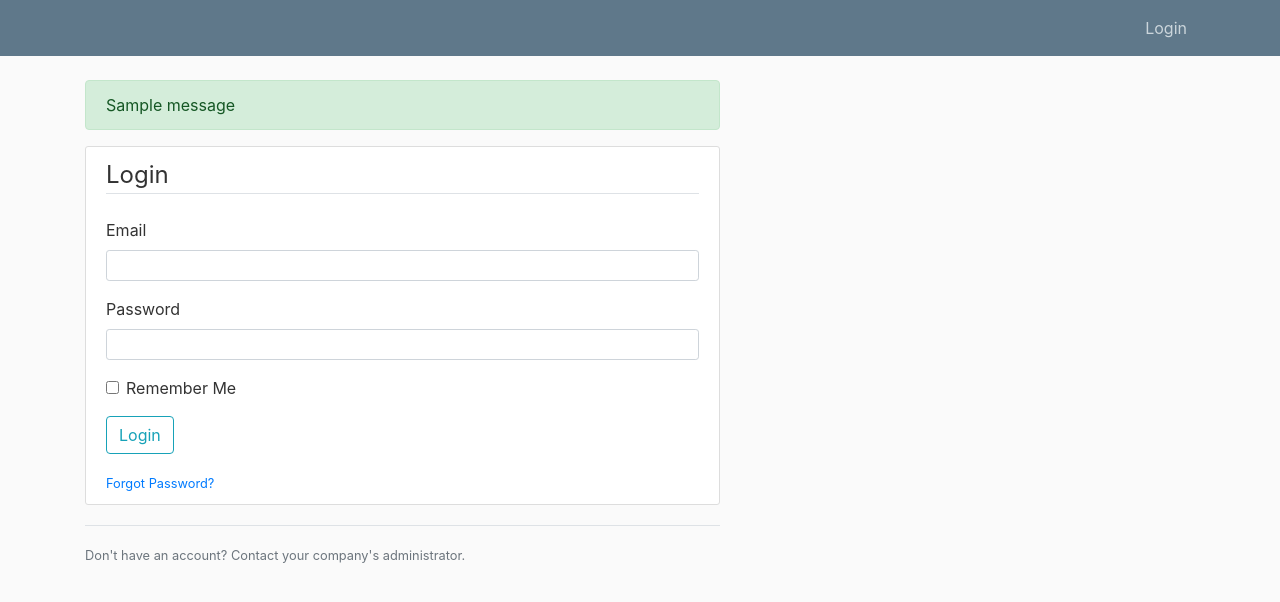
After one commit to anishjmenon/flaskapp_01, a Flask app: page /login in a window 1280 px wide. The commit adds this page. Shown: the top 602 px of the page. Run offline with Flask 2, Linux system fonts and the light colour scheme; one stand-in notice (Sample message) is shown; some libraries are stand-ins or nearby versions.

Commit message:
Add files via upload

```diff
--- a/application.py
+++ b/application.py
@@ -1,8 +1,91 @@
-from flask import Flask, render_template
+from flask import Flask, render_template, url_for, flash, redirect, request
+from forms import LoginForm, StockConfirmationForm
+from flask_sqlalchemy import SQLAlchemy
+from datetime import datetime
+from flask_login import LoginManager, UserMixin, login_user, current_user, logout_user, login_required
 
 app = Flask(__name__)
 
-@app.route('/')
+app.config['SECRET_KEY'] = '9e5fa42d176d5b2b0924f825e127f1bf'
 
+app.config['SQLALCHEMY_DATABASE_URI'] = 'sqlite:///stkcfm.db'
+db = SQLAlchemy(app)
+
+login_manager = LoginManager(app)
+login_manager.login_view = 'login'
+login_manager.login_message_category = 'info'
+
+@login_manager.user_loader
+def load_user(user_id):
+    return User.query.get(int(user_id))
+
+class User(db.Model, UserMixin):
+    id = db.Column(db.Integer, primary_key=True)
+    name = db.Column(db.String(100), nullable=False)
+    email = db.Column(db.String(120), unique=True, nullable=False)
+    password = db.Column(db.String(60), nullable=False)
+    stock = db.relationship('Stock', backref='creator', lazy=True)
+
+    def __repr__(self):
+        return f"User('{self.name}', '{self.email}')"
+
+class Materialmast(db.Model):
+    material_num = db.Column(db.Integer, primary_key=True)
+    material_desc = db.Column(db.String(100), nullable=False)
+
+    def __repr__(self):
+        return f"Materialmast('{self.material_num}', '{self.material_desc}')"
+
+class Stock(db.Model):
+    material_num = db.Column(db.Integer, db.ForeignKey('materialmast.material_num') ,primary_key=True )
+    date_posted = db.Column(db.DateTime, primary_key= True, default=datetime.utcnow)
+    user_id = db.Column(db.Integer, db.ForeignKey('user.id'),primary_key=True)
+    quantity = db.Column(db.Float)
+
+    def __repr__(self):
+        return f"Stock('{self.material_num}', '{self.date_posted}', '{self.quantity}')"
+
+@app.route("/home", methods=['GET','POST'])
+@login_required
 def home():
-    return render_template('home.html')
+    stkform = StockConfirmationForm()
+    stkform.material.choices = [(mat.material_num, mat.material_desc) for mat in Materialmast.query.all()]
+    if stkform.validate_on_submit():
+        quantity = stkform.quantity.data
+        mat = Materialmast.query.filter_by(material_num=stkform.material.data).first()
+        material = mat.material_num
+        # material = mat
+        user_id = current_user.id
+        #material = Materialmast.query.filter_by(material_num=stkform.material.data).first()
+        if quantity:
+            stock = Stock(material_num=material,user_id=user_id,quantity=quantity)
+            db.session.add(stock)
+            db.session.commit()
+            flash(f'Posted quantity {quantity} for material {mat.material_desc}', 'success')
+            # flash(f'Posted quantity {quantity} for material {material} by user {user_id}', 'success')
+            return redirect(url_for('home'))
+    return render_template('home.html', title='Home', form=stkform)
+
+@app.route("/", methods=['GET','POST'])
+@app.route("/login", methods=['GET','POST'])
+def login():
+    if current_user.is_authenticated:
+        return redirect(url_for('home'))
+    lform =  LoginForm()
+    if lform.validate_on_submit():
+        user = User.query.filter_by(email=lform.email.data).first()
+        if user and (user.password == lform.password.data):
+            login_user(user,lform.remember.data)
+            next_page = request.args.get('next')
+            return redirect(next_page) if next_page else redirect(url_for('home'))
+        else:
+            flash(f'Login Unsuccessful. Please check email and password.', 'danger')
+    return render_template('login.html', title='Login', form=lform)
+
+@app.route("/logout")
+def logout():
+    logout_user()
+    return redirect(url_for('login'))
+
+if __name__ == '__main__':
+    app.run(debug=True)
--- /dev/null
+++ b/forms.py
@@ -0,0 +1,15 @@
+from flask_wtf import FlaskForm
+from wtforms import StringField, PasswordField, SubmitField, BooleanField, DecimalField, SelectField, IntegerField
+from wtforms.validators import DataRequired, Email, NumberRange
+
+class LoginForm(FlaskForm):
+    email = StringField('Email', validators=[DataRequired(), Email()])
+    password = PasswordField('Password', validators=[DataRequired()])
+    remember = BooleanField('Remember Me')
+    login = SubmitField('Login')
+
+class StockConfirmationForm(FlaskForm):
+    #material = StringField('Material', validators=[DataRequired()])
+    material = SelectField('Material', choices=[], coerce=int)
+    quantity = DecimalField('Quantity', validators=[DataRequired(message='Please enter a number')])
+    confirm = SubmitField('Confirm')
--- /dev/null
+++ b/static/main.css
@@ -0,0 +1,33 @@
+body {
+  background: #fafafa;
+  color: #333333;
+  margin-top: 5rem;
+}
+
+h1, h2, h3, h4, h5, h6 {
+  color: #444444;
+}
+
+.bg-steel {
+  background-color: #5f788a;
+}
+
+.site-header .navbar-nav .nav-link {
+  color: #cbd5db;
+}
+
+.site-header .navbar-nav .nav-link:hover {
+  color: #ffffff;
+}
+
+.site-header .navbar-nav .nav-link.active {
+  font-weight: 500;
+}
+
+.content-section {
+  background: #ffffff;
+  padding: 10px 20px;
+  border: 1px solid #dddddd;
+  border-radius: 3px;
+  margin-bottom: 20px;
+}
--- /dev/null
+++ b/templates/layout.html
@@ -0,0 +1,64 @@
+<!DOCTYPE html>
+<html lang="en">
+<head>
+ <!-- Required meta tags -->
+    <meta charset="utf-8">
+    <meta name="viewport" content="width=device-width, initial-scale=1, shrink-to-fit=no">
+
+    <!-- Bootstrap CSS -->
+    <link rel="stylesheet" href="https://stackpath.bootstrapcdn.com/bootstrap/4.4.1/css/bootstrap.min.css" integrity="sha384-Vkoo8x4CGsO3+Hhxv8T/Q5PaXtkKtu6ug5TOeNV6gBiFeWPGFN9MuhOf23Q9Ifjh" crossorigin="anonymous">
+
+    <link rel="stylesheet" type="text/css" href="{{ url_for('static', filename='main.css') }}">
+
+    {% if title %}
+        <title>Flask App Test - {{ title }}</title>
+    {% else %}
+        <title>Flask App Test</title>
+    {% endif %}
+</head>
+<body>
+    <header class="site-header">
+      <nav class="navbar navbar-expand-md navbar-dark bg-steel fixed-top">
+        <div class="container">
+<!--          <a class="navbar-brand mr-4" href="/">Flask Test</a>-->
+          <button class="navbar-toggler" type="button" data-toggle="collapse" data-target="#navbarToggle" aria-controls="navbarToggle" aria-expanded="false" aria-label="Toggle navigation">
+            <span class="navbar-toggler-icon"></span>
+          </button>
+          <div class="collapse navbar-collapse" id="navbarToggle">
+              <div class="navbar-nav mr-auto">
+              </div>
+            <!-- Navbar Right Side -->
+            <div class="navbar-nav">
+                {% if current_user.is_authenticated %}
+                    <a class="nav-item nav-link" href="{{ url_for('logout') }}">Logout</a>
+                {% else %}
+                    <a class="nav-item nav-link" href="{{ url_for('login') }}">Login</a>
+                {% endif %}
+            </div>
+          </div>
+        </div>
+      </nav>
+    </header>
+<main role="main" class="container">
+      <div class="row">
+        <div class="col-md-7">
+            {% with messages = get_flashed_messages(with_categories=true) %}
+                {% if messages %}
+                  {% for category, message in messages %}
+                    <div class="alert alert-{{ category }}">
+                      {{ message }}
+                    </div>
+                  {% endfor %}
+                {% endif %}
+            {% endwith %}
+            {% block content %}{% endblock %}
+        </div>
+      </div>
+    </main>
+<!-- Optional JavaScript -->
+    <!-- jQuery first, then Popper.js, then Bootstrap JS -->
+    <script src="https://code.jquery.com/jquery-3.4.1.slim.min.js" integrity="sha384-J6qa4849blE2+poT4WnyKhv5vZF5SrPo0iEjwBvKU7imGFAV0wwj1yYfoRSJoZ+n" crossorigin="anonymous"></script>
+    <script src="https://cdn.jsdelivr.net/npm/popper.js@1.16.0/dist/umd/popper.min.js" integrity="sha384-Q6E9RHvbIyZFJoft+2mJbHaEWldlvI9IOYy5n3zV9zzTtmI3UksdQRVvoxMfooAo" crossorigin="anonymous"></script>
+    <script src="https://stackpath.bootstrapcdn.com/bootstrap/4.4.1/js/bootstrap.min.js" integrity="sha384-wfSDF2E50Y2D1uUdj0O3uMBJnjuUD4Ih7YwaYd1iqfktj0Uod8GCExl3Og8ifwB6" crossorigin="anonymous"></script>
+</body>
+</html>
--- /dev/null
+++ b/templates/login.html
@@ -0,0 +1,54 @@
+{% extends "layout.html" %}
+    {% block content %}
+        <div class="content-section">
+            <form method="post" action="">
+                {{ form.hidden_tag() }}
+                <fieldset class="form-group">
+                    <legend class="border-bottom mb-4">Login</legend>
+                    <div class="form-group">
+                        {{ form.email.label(class="form-control-label") }}
+
+                        {% if form.email.errors %}
+                            {{ form.email(class="form-control form-control-sm is-invalid") }}
+                            <div class="invalid-feedback">
+                                {% for error in form.email.errors %}
+                                    <span>{{ error }}</span>
+                                {% endfor %}
+                            </div>
+                        {% else %}
+                            {{ form.email(class="form-control form-control-sm") }}
+                        {% endif %}
+
+                    </div>
+                    <div class="form-group">
+                        {{ form.password.label(class="form-control-label") }}
+                        {% if form.password.errors %}
+                            {{ form.password(class="form-control form-control-sm is-invalid") }}
+                            <div class="invalid-feedback">
+                                {% for error in form.password.errors %}
+                                    <span>{{ error }}</span>
+                                {% endfor %}
+                            </div>
+                        {% else %}
+                            {{ form.password(class="form-control form-control-sm") }}
+                        {% endif %}
+                    </div>
+                    <div class="form-check">
+                        {{ form.remember(class="form-check-input") }}
+                        {{ form.remember.label(class="form-check-label") }}
+                    </div>
+                </fieldset>
+                <div class="form-group">
+                    {{ form.login(class="btn btn-outline-info") }}
+                </div>
+                <small class="text-muted">
+                    <a href="#">Forgot Password?</a>
+                </small>
+            </form>
+        </div>
+        <div class="border-top pt-3">
+            <small class="text-muted">
+                Don't have an account? Contact your company's administrator.
+            </small>
+        </div>
+    {% endblock content %}
```
Also changed, not shown: requirements.txt (+18 -2 lines), templates/home.html (+42 -10 lines), stkcfm.db (added).
